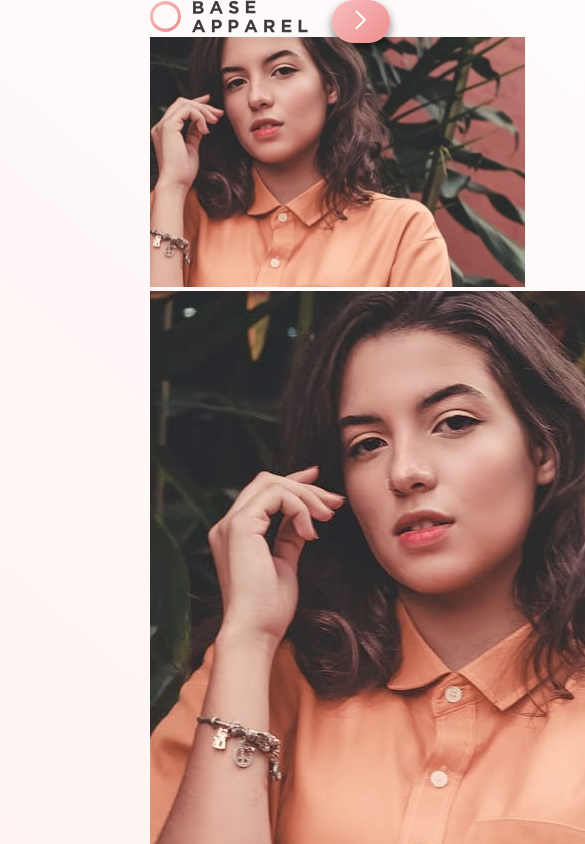
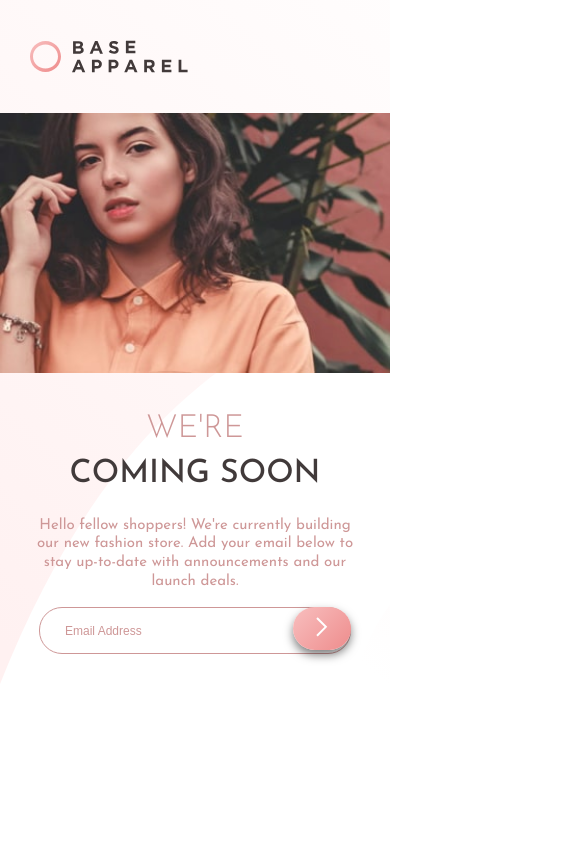
Before and after one commit to tatyanepgoncalves/base-apparel-page, a React (Vite) app: page / in a window 390 px wide. Shown: the top 844 px of the page, 585 px wide, since content can reach past the window. Built offline with nearby package versions, Linux system fonts and the light colour scheme.

Commit message:
💄 feat: update page style (responsive and tweaks)

```diff
--- a/src/App.scss
+++ b/src/App.scss
@@ -13,7 +13,36 @@ body {
   overflow: hidden;
 }
 
-#app {
-  margin-left: 150px;
-  position: relative;
+@media (width < 767px) {
+  body {
+    display: flex;
+    align-items: center;
+    justify-content: center;
+    overflow: visible;
+    overflow-x: hidden;
+  }
+
+  #app {
+    margin-left: 0;
+
+  }
 }
+
+@media (width >= 768px) and (width < 1023px) {
+  body {
+    overflow: visible;
+  }
+  #app {
+    margin-left: 0;
+  }
+}
+
+@media (width >= 1024px) {
+
+  #app {
+    margin-left: 150px;
+    position: relative;
+    overflow: hidden;
+  }
+
+}
--- a/src/assets/styles/Header.scss
+++ b/src/assets/styles/Header.scss
@@ -1,5 +1,19 @@
 
-@media (width > 1024px) {
+@media (width < 767px) {
+  header {
+    position: static;
+    display: flex;
+    margin: 40px 30px;
+  }
+}
+
+@media (width >= 768px) and (width < 1023px) {
+  header {
+    margin: 40px 35px;
+  }
+}
+
+@media (width >= 1024px) {
   header {
     position: absolute;
     top: 40px;
--- a/src/assets/styles/Main.scss
+++ b/src/assets/styles/Main.scss
@@ -3,7 +3,6 @@
 .text-form {
   display: flex;
   flex-direction: column;
-
   p {
     color: m.$PrimaryDesaturatedRed               ;
   }
@@ -26,7 +25,72 @@
   }
 }
 
-@media (width > 1024px) {
+@media (width < 767px) {
+  .image {
+    .desktop {
+      display: none;
+    }
+
+    .mobile {
+      width: 100vw;
+    }
+  }
+
+  .text-form {
+    margin: 30px;
+    text-align: center;
+    align-items: center;
+    justify-content: center;
+    gap: 15px;
+
+    p {
+      margin-top: 20px;
+      font-size: clamp(11px, 5vw, 15px);
+      line-height: 125%;
+    }
+
+    .title {
+      h1, h2 {
+        font-size: 32px;
+        line-height: 140%;
+      }
+    }
+  }
+}
+
+@media (width >= 768px) and (width < 1023px) {
+  .image {
+    .mobile {
+      width: 100vw;
+    }
+
+    .desktop {
+      display: none;
+    }
+  }
+
+  .text-form {
+    margin: 30px 35px;
+    align-items: center;
+    justify-content: center;
+    text-align: center;
+    gap: 15px;
+
+    .title {
+      font-size: 35px;
+      line-height: 150%;
+      gap: 10px;
+    }
+
+    p {
+      font-size: 18px;
+      line-height: 140%;
+      margin-top: 30px;
+    }
+  }
+}
+
+@media (width >= 1024px) {
   main {
     display: flex;
     flex-direction: row-reverse;
@@ -38,11 +102,17 @@
     .mobile {
       display: none;
     }
+
+    .desktop {
+      display: block;
+    }
   }
 
   .text-form {
     width: 50%;
     gap: 40px;
+    text-align: left;
+
     .text {
       width: 70%;
       p {
--- a/src/assets/styles/form.scss
+++ b/src/assets/styles/form.scss
@@ -5,6 +5,9 @@
     border: 1.5px solid f.$PrimaryDesaturatedRed;
     outline-color: f.$PrimaryDesaturatedRed;
     background-color: transparent;
+    width: 100%;
+    border-radius: 23px;
+
     &::placeholder {
       color: f.$PrimaryDesaturatedRed;
       font-weight: 500;
@@ -26,14 +29,14 @@
 }
 
 .form-group {
-  &.error  .form-input {
+  &.error .form-input {
     border: 1.5px solid f.$PrimarySoftRed;
     outline: f.$PrimarySoftRed;
     color: f.$PrimarySoftRed;
 
-     &::placeholder {
+    &::placeholder {
       color: f.$PrimarySoftRed;
-     }
+    }
   }
 
   &.error .error-message {
@@ -57,6 +60,62 @@
   }
 }
 
+@media (width < 767px) {
+  .form-group {
+    width: 80vw;
+    position: relative;
+    input {
+      padding: 15px 0;
+      padding-left: 25px;
+
+      &::placeholder {
+        font-size: 12px;
+      }
+    }
+    &.error .error-message {
+      font-size: 11px;
+      margin-top: 8px;
+      padding-left: 15px;
+    }
+  }
+
+}
+
+@media (width >= 768px) and (width < 1023px) {
+  .form-group {
+    position: relative;
+    width: 55vw;
+
+    input {
+      padding: 18px;
+
+      &::placeholder {
+        font-size: 14px;
+      }
+    }
+
+    &.error .error-message {
+      margin-top: 5px;
+      padding-left: 10px;
+      font-size: 13px;
+    }
+
+    &.error .icon-error {
+      width: 30px;
+      top: 25px;
+    }
+
+  }
+
+  .btn-submit {
+    border-radius: 50%;
+    width: 50px;
+    height: 50px;
+    display: flex;
+    align-items: center;
+    justify-content: center;
+  }
+}
 
 @media (width > 1024px) {
   form {
@@ -72,11 +131,8 @@
     .input-box {
       width: 100%;
       input {
-        width: 100%;
         height: 47px;
-        border-radius: 23px;
         padding-left: 23px;
-
         &::placeholder {
           font-size: 14px;
         }
```
